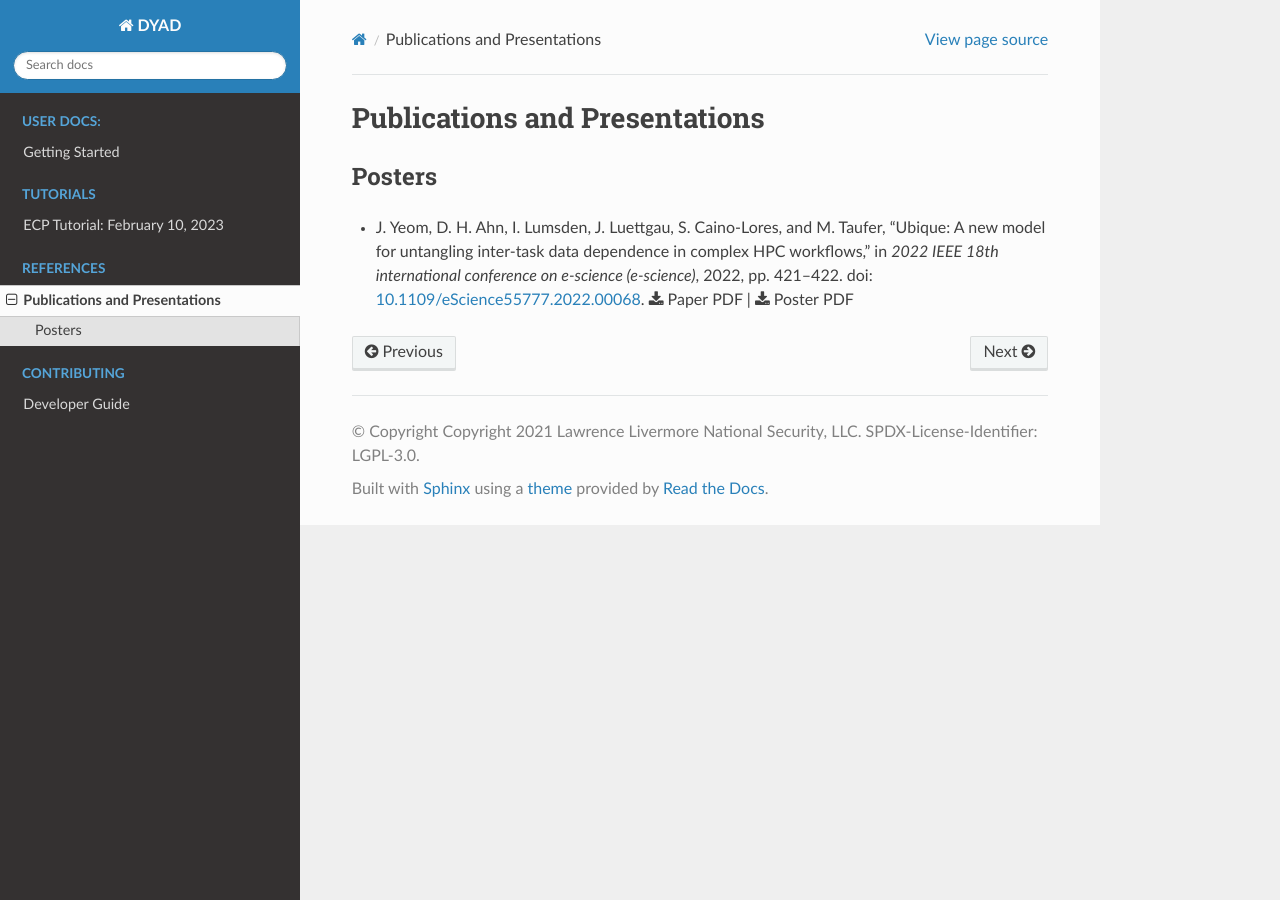
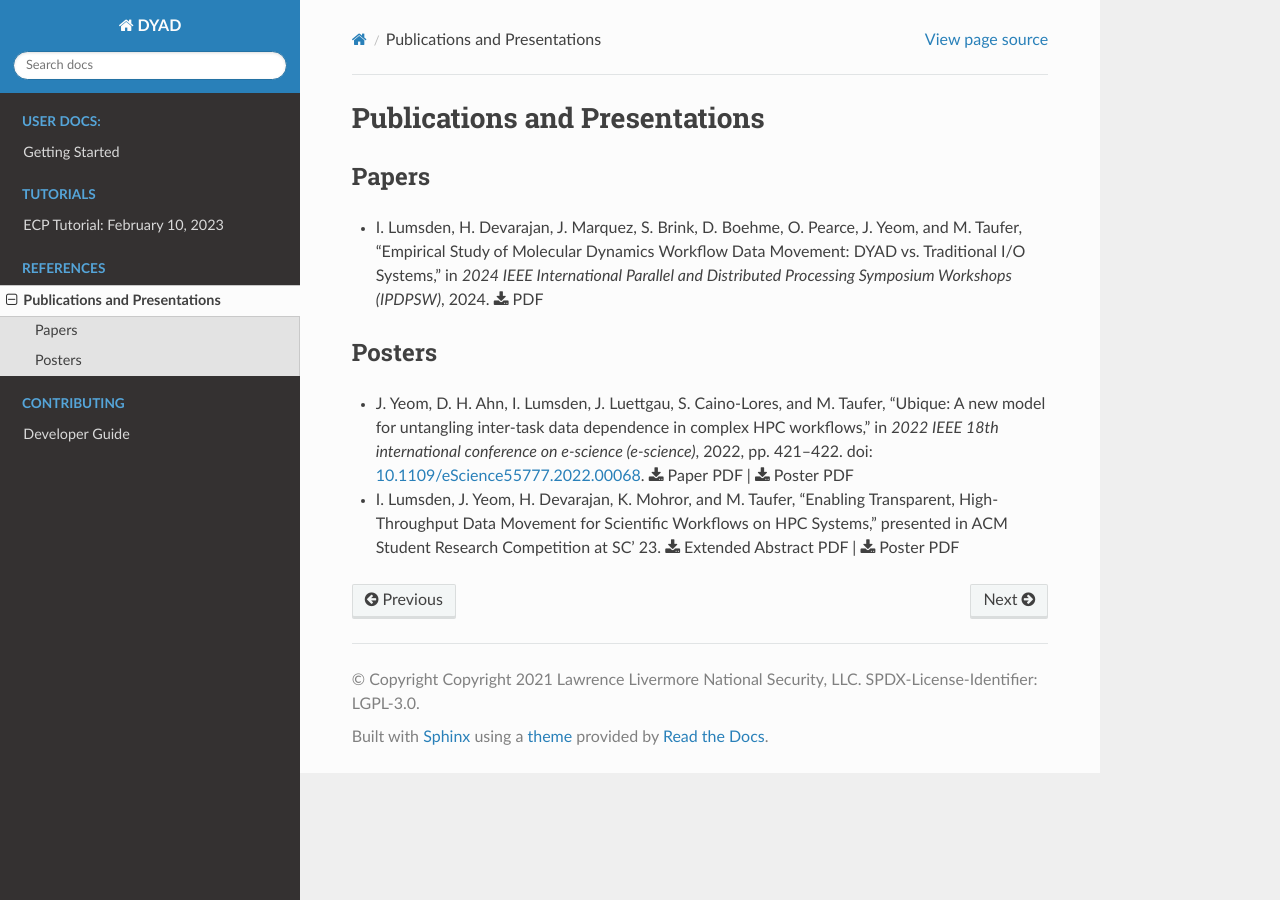
Before and after one commit to flux-framework/dyad, a Sphinx documentation site: the page built from docs/publications.rst, in a window 1280 px wide. Built offline with Sphinx 7.4.7 and the Read the Docs theme 2.0.0, drawn with Linux system fonts in a browser that asks for light colours.

Commit message:
Updates publication list

```diff
--- a/docs/publications.rst
+++ b/docs/publications.rst
@@ -1,6 +1,14 @@
 ******************************
 Publications and Presentations
 ******************************
+
+Papers
+######
+
+* I. Lumsden, H. Devarajan, J. Marquez, S. Brink, D. Boehme, O. Pearce, J. Yeom, and M. Taufer,
+  "Empirical Study of Molecular Dynamics Workflow Data Movement: DYAD vs. Traditional I/O Systems,"
+  in *2024 IEEE International Parallel and Distributed Processing Symposium Workshops (IPDPSW)*, 2024.
+  :download:`PDF <_static/Paper_2024_IPDPS_HiCOMB_DYAD.pdf>`
 
 Posters
 #######
@@ -12,3 +20,7 @@ Posters
   2022, pp. 421–422. doi:
   `10.1109/eScience55777.2022.00068 <https://doi.org/10.1109/eScience55777.2022.00068>`_.
   :download:`Paper PDF <_static/ShortPaper_2022_eScience_LLNL.pdf>` | :download:`Poster PDF <_static/Poster_2022_eScience_LLNL.pdf>`
+* I. Lumsden, J. Yeom, H. Devarajan, K. Mohror, and M. Taufer,
+  "Enabling Transparent, High-Throughput Data Movement for Scientific Workflows on HPC Systems,"
+  presented in ACM Student Research Competition at SC' 23.
+  :download:`Extended Abstract PDF <_static/ExtendedAbstract_2023_SC_ACM_SRC_DYAD.pdf>` | :download:`Poster PDF <_static/Poster_2023_SC_ACM_SRC_DYAD.pdf>`
```
Also changed, not shown: 3 other files.
